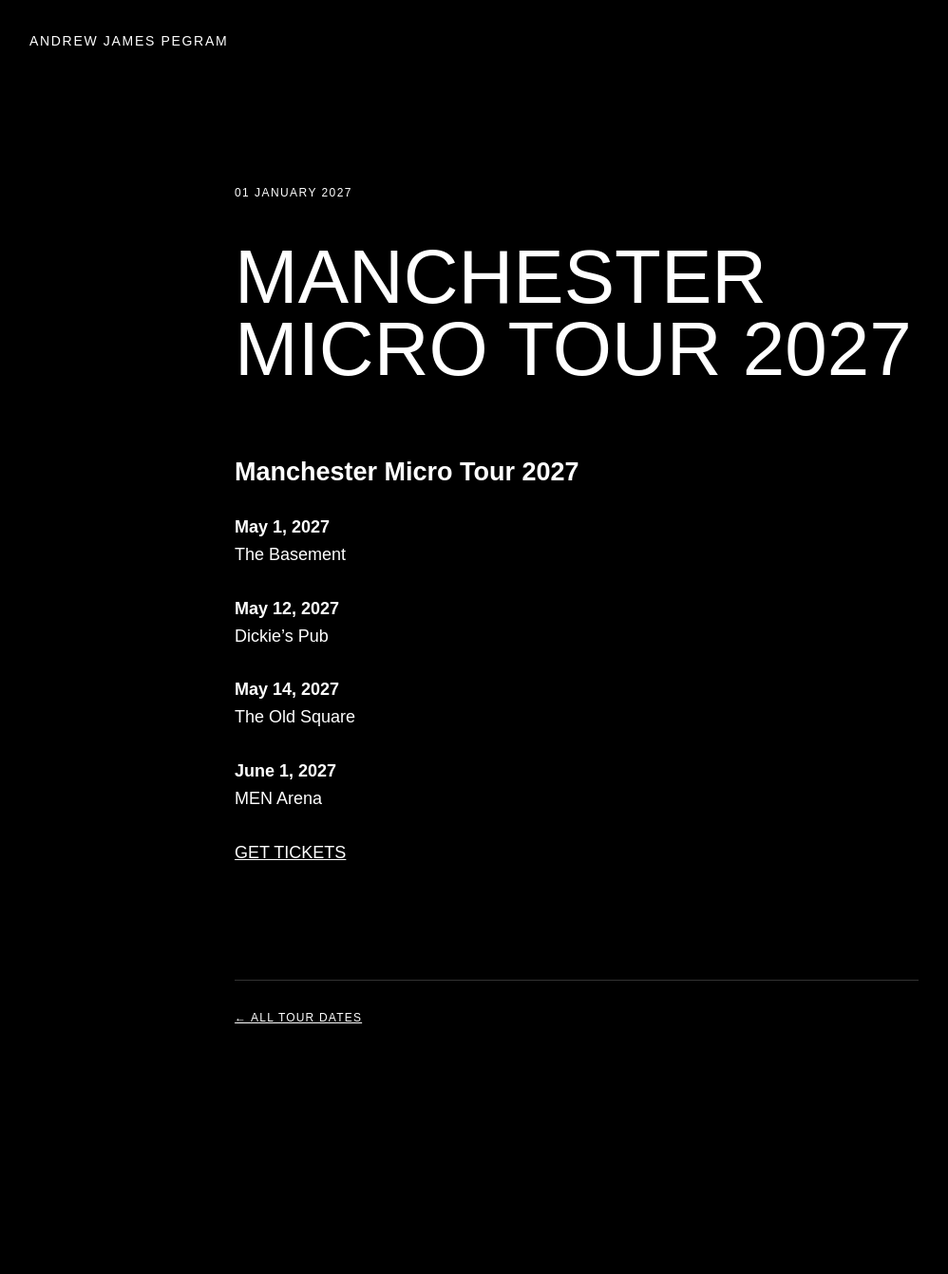
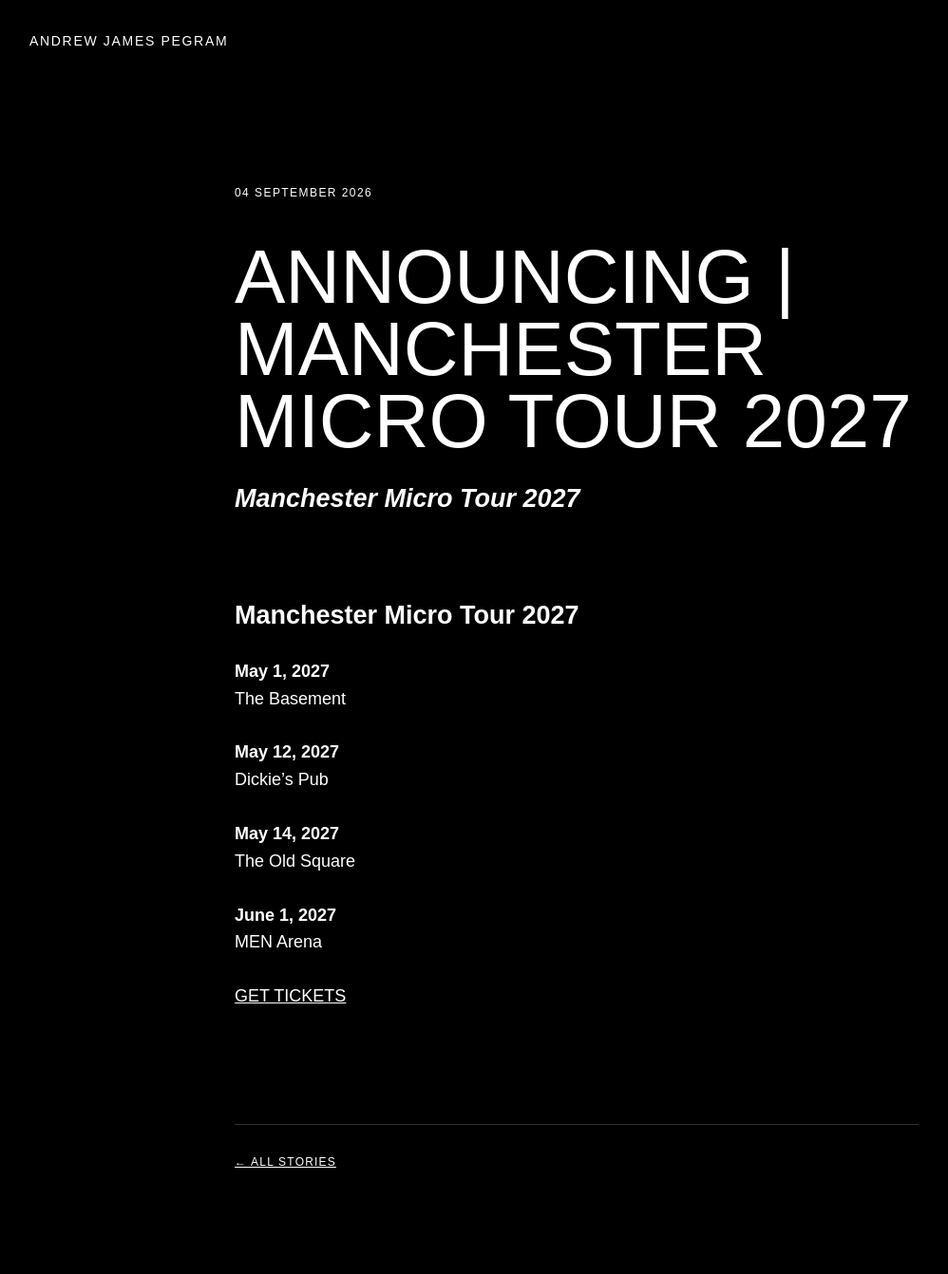
Before and after one commit to Drew-leotard/andrew-james-pegram-archive, a Jekyll site: the page built from _tour_dates/2026-09-04-manchester-micro-tour-2027.md, in a window 1280 px wide. Shown: the whole page at 95% size, without its empty margins (33-1031 px from the left). Built offline with Jekyll 4.4.1, drawn with Linux system fonts in a browser that asks for light colours; before the commit the page ends 1191 px from its top, so only the background shows below that.

```diff
--- a/_tour_dates/2026-09-04-manchester-micro-tour-2027.md
+++ b/_tour_dates/2026-09-04-manchester-micro-tour-2027.md
@@ -1,10 +1,10 @@
 ---
-layout: tour-date
-title: "Manchester Micro Tour 2027"
-date: 2027-01-01
-description: ""
-permalink: /tour-dates/manchester-micro-tour-2027/
+layout: story
+title: "ANNOUNCING | MANCHESTER MICRO TOUR 2027"
+date: 2026-09-04
+description: "Hometown Manchester live dates announced"
 ---
+
 ## Manchester Micro Tour 2027
 
 **May 1, 2027**
```
